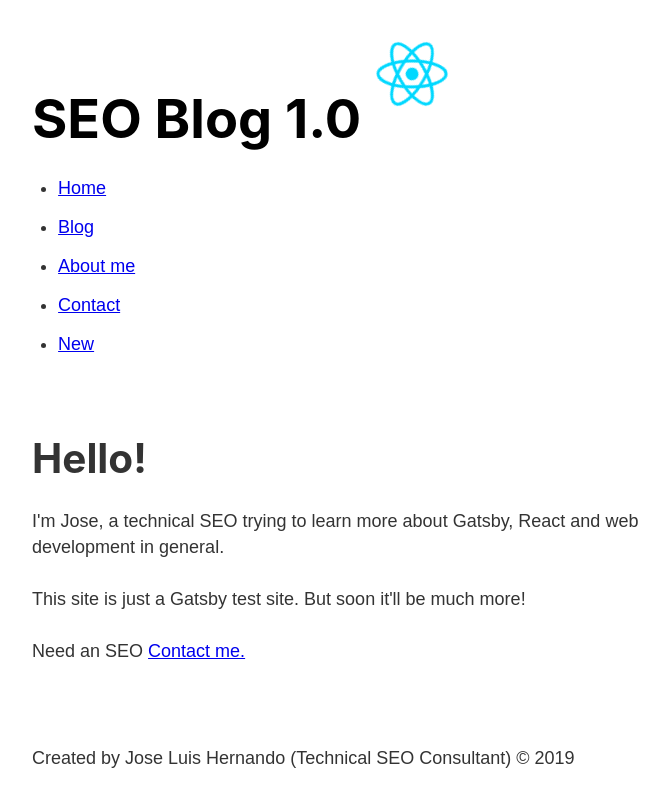
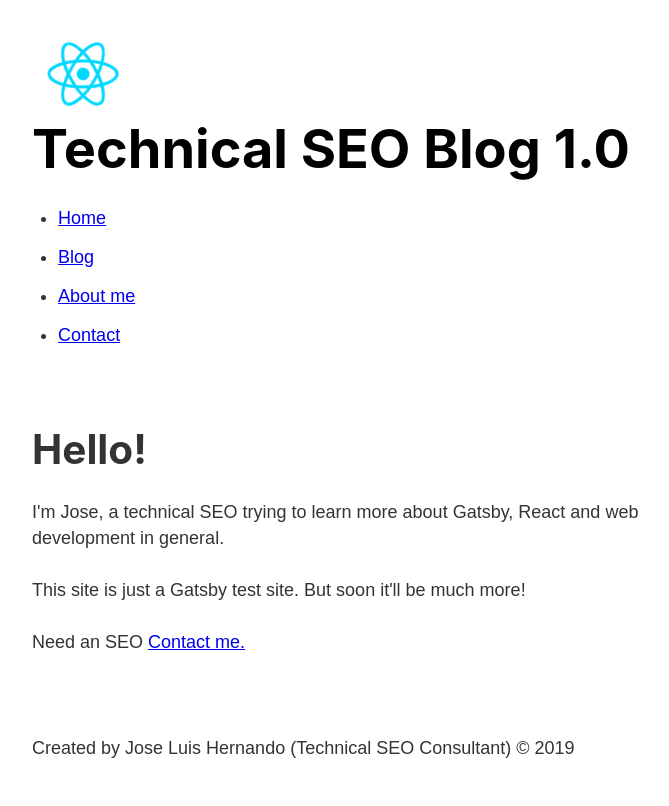
Before and after one commit to jlhernando/gatsby-seo-blog, a Gatsby site: page / in a window 1280 px wide. Shown: the whole page, without its empty margins (251-920 px from the left). Built offline with nearby package versions, Linux system fonts and the light colour scheme; Gatsby itself is replaced by a stand-in of ours.

Commit message:
changed inline logo

```diff
--- a/gatsby-config.js
+++ b/gatsby-config.js
@@ -1,6 +1,6 @@
 module.exports = {
   siteMetadata: {
-    title: 'SEO Blog 1.0',
+    title: 'Technical SEO Blog 1.0',
     author: 'Jose Luis Hernando (Technical SEO Consultant)'
   },
   plugins: [
--- a/src/components/header.js
+++ b/src/components/header.js
@@ -16,12 +16,11 @@ const MainHeader = () => {
      `)
      return (
           <header className={headerStyles.header}>
-
+          <div class="logo"></div>
                <h1>
                     <Link className={headerStyles.title} to="/">
                     {data.site.siteMetadata.title}
                     </Link>
-                    <img class="logo"></img>
                </h1>
 
                <nav>
@@ -30,7 +29,6 @@ const MainHeader = () => {
                          <li><Link  className={headerStyles.navItem} activeClassName={headerStyles.activeNavItem} to="/blog">Blog</Link></li>
                          <li><Link  className={headerStyles.navItem} activeClassName={headerStyles.activeNavItem} to="/about">About me</Link></li>
                          <li><Link  className={headerStyles.navItem} activeClassName={headerStyles.activeNavItem} to="/contact">Contact</Link></li>
-                         <li><Link  className={headerStyles.navItem} activeClassName={headerStyles.activeNavItem} to="/contact">New</Link></li>
                     </ul>
                </nav>
           </header>
--- a/src/styles/index.scss
+++ b/src/styles/index.scss
@@ -624,6 +624,7 @@ html {
     padding: 38px 51px;
     background: url(../../static/react_logo.svg) no-repeat center / contain;
     animation: spin 15s infinite linear forwards;
+    display: inline-block;
   }
 
   @keyframes spin {
```
